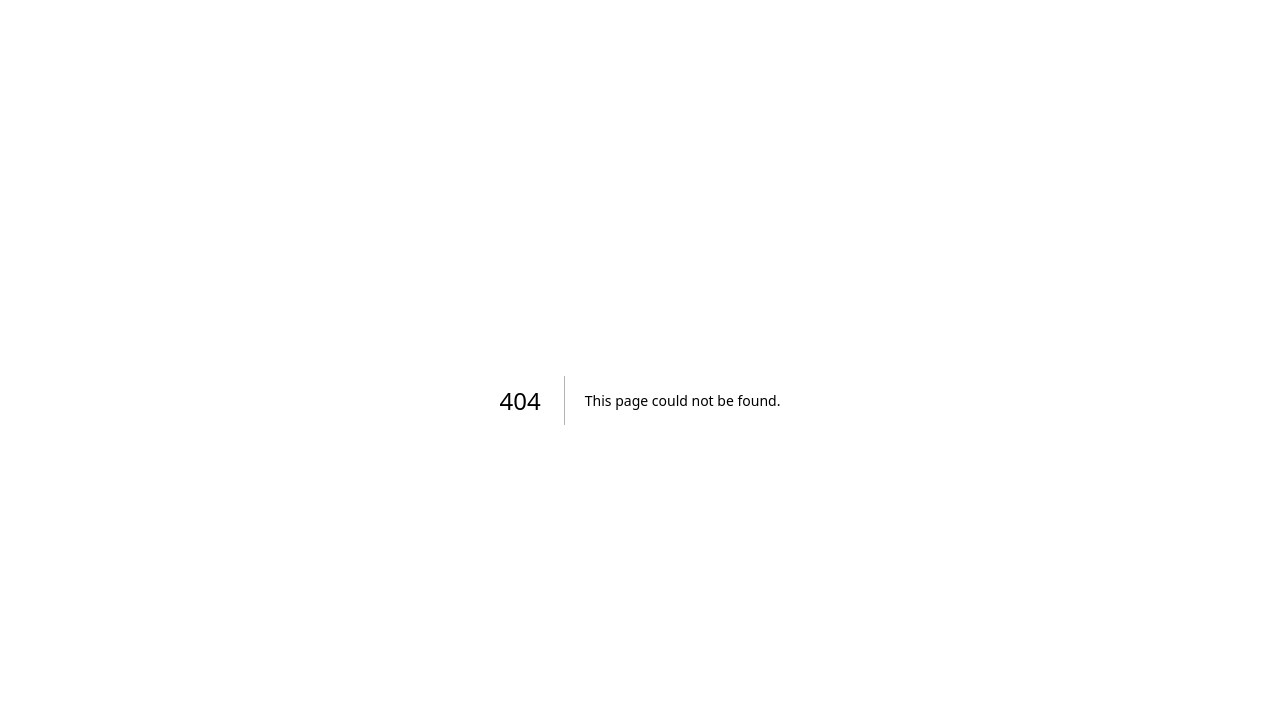
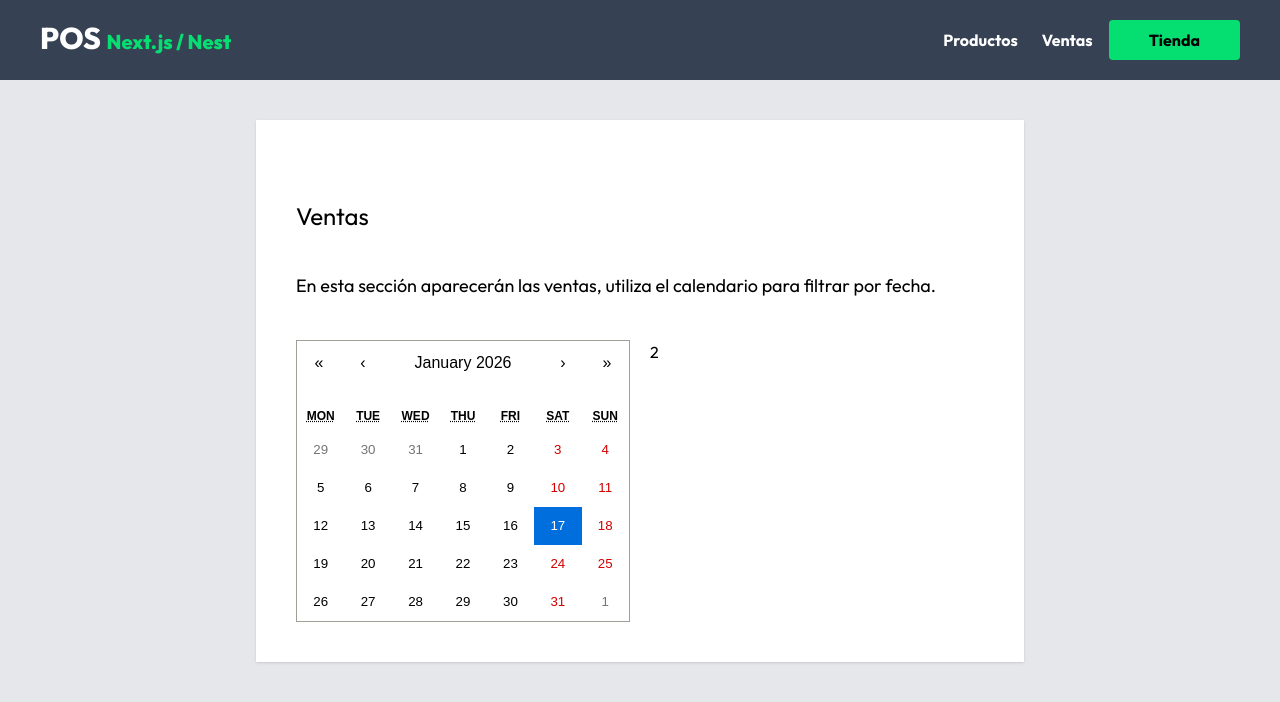
Before and after one commit to wilmed10/pos-front, a Next.js app: page /admin/sales in a window 1280 px wide. Before the commit this address had no page. Shown: the top 702 px of the page. Built offline with nearby package versions, Linux system fonts and the light colour scheme.

Commit message:
feat: add admin navigation and sales page with transaction filter

```diff
--- a/package.json
+++ b/package.json
@@ -9,8 +9,10 @@
     "lint": "eslint"
   },
   "dependencies": {
+    "date-fns": "^4.1.0",
     "next": "16.1.2",
     "react": "19.2.3",
+    "react-calendar": "^6.0.0",
     "react-dom": "19.2.3",
     "react-toastify": "^11.0.5",
     "zod": "^4.3.5",
--- /dev/null
+++ b/src/app/admin/layout.tsx
@@ -0,0 +1,20 @@
+import AdminNav from "@/components/ui/AdminNav";
+import ToastNotification from "@/components/ui/ToastNotification";
+
+export default function RootLayout({
+  children,
+}: Readonly<{
+  children: React.ReactNode;
+}>) {
+  return (
+    <>
+        <AdminNav/>
+        <div className="lg:min-h-screen container mx-auto mt-10 px-10 lg:px-0">
+          <div className="bg-white shadow w-full  mx-auto p-10 my-10 lg:w-3/5" >
+            {children}
+          </div>
+        </div>
+        <ToastNotification />
+    </>
+  );
+}
--- /dev/null
+++ b/src/app/admin/products/page.tsx
@@ -0,0 +1,7 @@
+import React from 'react'
+
+export default function ProductsPage() {
+  return (
+    <div>Products Page</div>
+  )
+}
--- /dev/null
+++ b/src/app/admin/sales/page.tsx
@@ -0,0 +1,13 @@
+import TrasnsactionFilter from "@/components/transactions/TrasnsactionFilter";
+import Heading from "@/components/ui/Heading";
+
+export default function SalesPage() {
+  return (
+    <>
+      <Heading>Ventas</Heading>
+      <p className="text-lg">En esta sección aparecerán las ventas, utiliza el calendario para filtrar por fecha.</p>
+
+      <TrasnsactionFilter/>
+    </>
+  )
+}
--- /dev/null
+++ b/src/components/transactions/TrasnsactionFilter.tsx
@@ -0,0 +1,29 @@
+'use client'
+
+import { useState } from "react"
+import Calendar from "react-calendar"
+import "react-calendar/dist/Calendar.css"
+import { format } from 'date-fns'
+
+type ValuePiece = Date | null
+type Value = ValuePiece | [ValuePiece, ValuePiece]
+
+export default function TrasnsactionFilter() {
+
+    const [date, setDate] = useState<Value>(new Date())
+    const formattedDate = format(date?.toString() || new Date(), 'yyyy-MM-dd')
+
+    return (
+        <div className="grid grid-cols-2 lg:grid-cols-2 gap-5 mt-10">
+            <div className="">
+                <Calendar
+                    value={date}
+                    onChange={setDate}
+                />
+            </div>
+            <div className="">
+                2
+            </div>
+        </div>
+    )
+}
--- /dev/null
+++ b/src/components/ui/AdminNav.tsx
@@ -0,0 +1,29 @@
+import Link from 'next/link'
+import Logo from '@/components/ui/Logo'
+
+export default function AdminNav() {
+  return (
+    <header className="px-10 py-5 bg-gray-700 flex justify-between">
+        <div className="flex gap-5 text-white">
+          <Logo />
+        </div>
+
+        <div className="flex gap-2 items-center">
+            <Link
+                href={'/admin/products'}
+                className="rounded text-white font-bold p-2"
+            >Productos</Link>
+
+            <Link
+                href={'/admin/sales'}
+                className="rounded text-white font-bold p-2"
+            >Ventas</Link>
+
+            <Link
+                href={'/'}
+                className="rounded bg-green-400 font-bold py-2 px-10"
+            >Tienda</Link>
+        </div>
+    </header>
+  )
+}
--- /dev/null
+++ b/src/components/ui/Heading.tsx
@@ -0,0 +1,7 @@
+import React from 'react'
+
+export default function Heading({children}: {children: React.ReactNode}) {
+  return (
+    <div className='text-2xl my-10'>{children}</div>
+  )
+}
--- a/src/components/ui/MainNav.tsx
+++ b/src/components/ui/MainNav.tsx
@@ -28,6 +28,11 @@ export default async function MainNav() {
                         className="text-white hover:text-green-400 font-bold p-2"
                     >{category.name}</Link>
                 ))}
+
+                <Link
+                    href={'/admin/sales'}
+                    className="rounded bg-green-400 font-bold py-2 px-10"
+                >Panel de Administración</Link>
             </nav>
         </header>
     )
```
Also changed, not shown: 1 other file (tests, documents, lock files or other folders).
